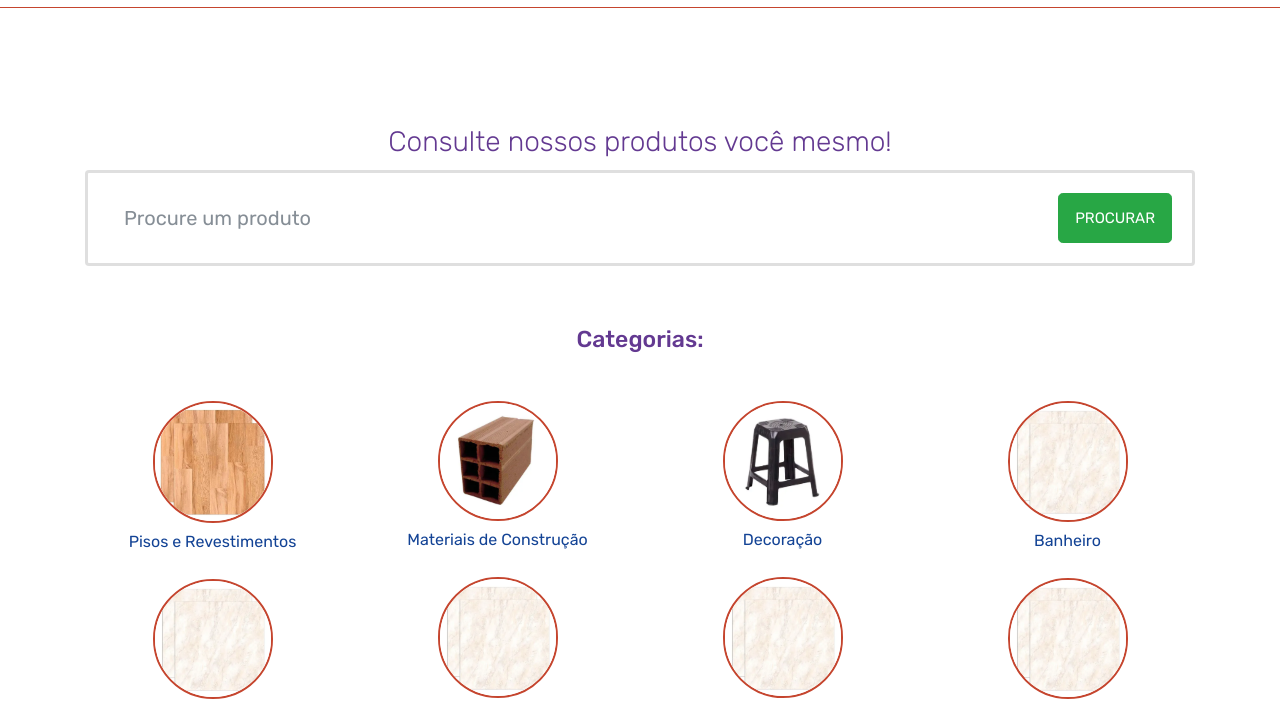
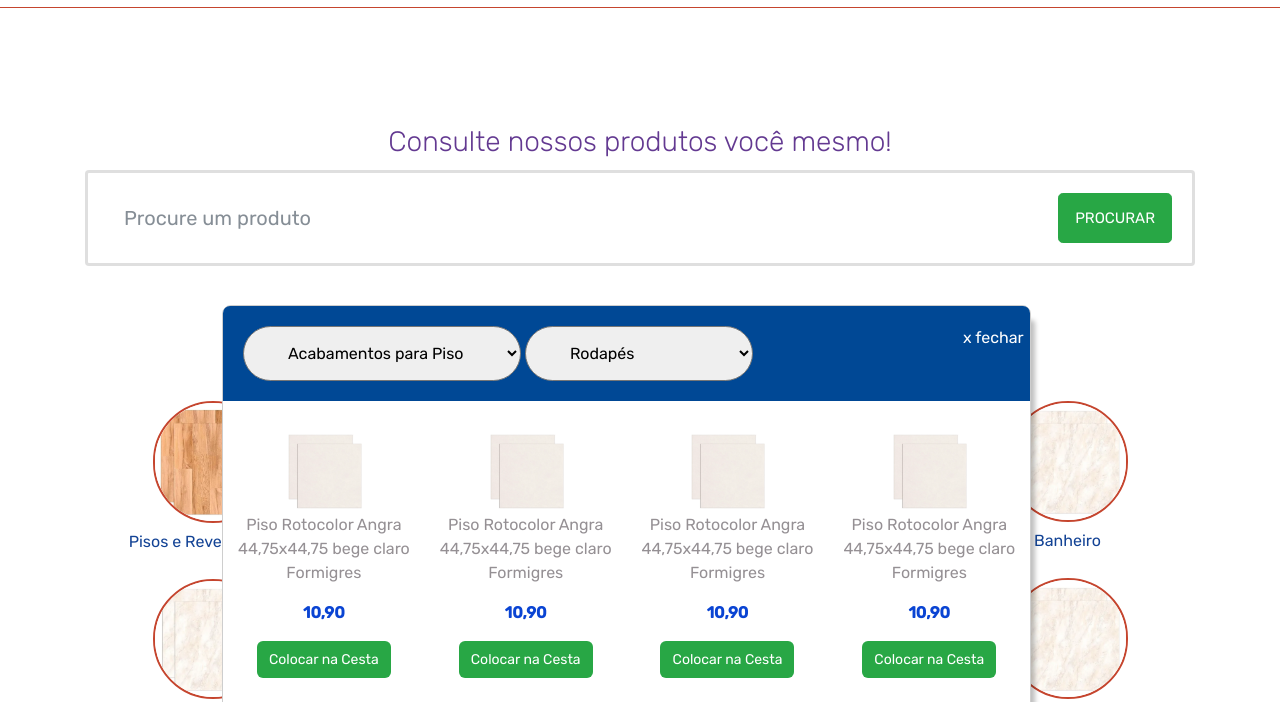
Before and after one commit to Ant932/toten, a plain HTML site: page index.html in a window 1280 px wide. Both pictures are taken after a click on the link "Pisos e Revestimentos". Shown: the part 85-787 px from the top of the page. Drawn offline with Linux system fonts and the light colour scheme.

Commit message:
Add files via upload

```diff
--- a/css/style.css
+++ b/css/style.css
@@ -66,11 +66,14 @@ Copyright © All rights Reserved
     padding: 20px;
     margin-top: -30px;
     text-align: left;
+    border-top-left-radius: 7px;
+    border-top-right-radius: 7px;
+
 }
 
 .variedades-de-produtos-select{
-    padding: 10px;
-    border-radius: 4px;
+    padding: 16px 40px;
+    border-radius: 54px;
 }
 
 
@@ -153,18 +156,30 @@ Copyright © All rights Reserved
 
 
 .btn-produto-lightbox{
-    margin-bottom: 40px;
-    margin-bottom: 40px;
+    text-align: center;
+    margin: 0 auto 40px auto;
     background-color: #28a745;
     color: #fff;
-    padding: 10px;
-    border-radius: 6px
+    padding: 8px 3px;
+    border-radius: 6px;
+    max-width: 134px;
+    font-size: 14px;
 }
 
 .btn-produto-lightbox:hover{
     background-color: #208838;
     color: #fff;
     text-decoration: none;
+}
+
+.btn-fechar-lightbox{
+    color: #fff;
+    position: absolute;
+    left: 740px;
+}
+.btn-fechar-lightbox:hover{
+    color: #fff;
+    text-decoration: underline;
 }
 
 .lightbox-produtos{
@@ -177,9 +192,19 @@ Copyright © All rights Reserved
    -webkit-box-shadow: 9px 10px 5px -5px rgba(0,0,0,0.26);
    -moz-box-shadow: 9px 10px 5px -5px rgba(0,0,0,0.26);
     box-shadow: 9px 10px 5px -5px rgba(0,0,0,0.26);
-    overflow-y: scroll;
-    max-height: 380px;
-}'
+    /*overflow-y: scroll;*/
+    max-height: 500px;
+}
+
+.produtos-scroll{
+  overflow-y: scroll;
+  /*overflow:hidden;*/
+  max-height: 330px;
+}
+
+.produto-lightbox{
+
+}
 
 .active-lightbox-produtos{
     display: block !important;
--- a/index.html
+++ b/index.html
@@ -220,6 +220,7 @@ URI     : https://colorlib.com
                             <div class="row">
                                     <div class="col-sm-12 variedades-de-produtos">
 
+                                    <a href="#" class="btn-fechar-lightbox">x fechar</a>
                                     <select name="select" class="variedades-de-produtos-select">
                                             <option value="valor1"selected>Acabamentos para Piso</option>
                                             <option value="valor2">Argamassa e Rejunte</option>
@@ -237,7 +238,7 @@ URI     : https://colorlib.com
 
                             </div>
 
-                            <div class="row">
+                            <div class="row produtos-scroll">
                                 <div class="col-sm-12">
 
 
@@ -402,15 +403,22 @@ URI     : https://colorlib.com
     <script>
 
     //search box
-    //$( ".link-produto" ).click(function(e) {
-       // e.preventDefault();
-       // $(".lightbox-produtos-none").toggleClass('lightbox-produtos-none');
-	  //});
-
+    $( ".link-produto" ).click(function(e) {
+        e.preventDefault();
+        $(".lightbox-produtos-none").toggleClass('lightbox-produtos-none');
+	  });
+  //btn-fechar-lightbox2
       $( ".btn-produto-lightbox" ).click(function(e) {
         e.preventDefault();
         $(".lightbox-produtos").toggleClass('lightbox-produtos-none');
-	  });
+      });
+  //btn-fechar-lightbox1
+      $( ".btn-fechar-lightbox" ).click(function(e) {
+        e.preventDefault();
+        $(".lightbox-produtos").toggleClass('lightbox-produtos-none');
+      });
+
+
 
       $( ".busca-rapida-input" ).focus(function(e) {
         e.preventDefault();
```
